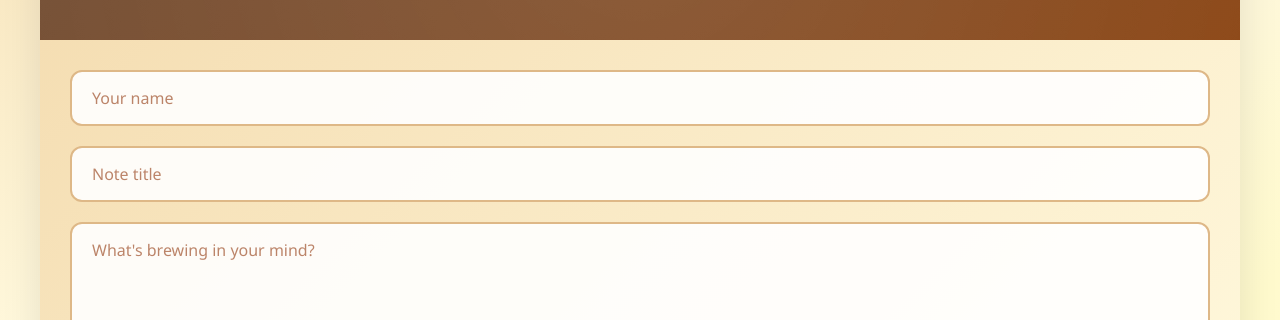
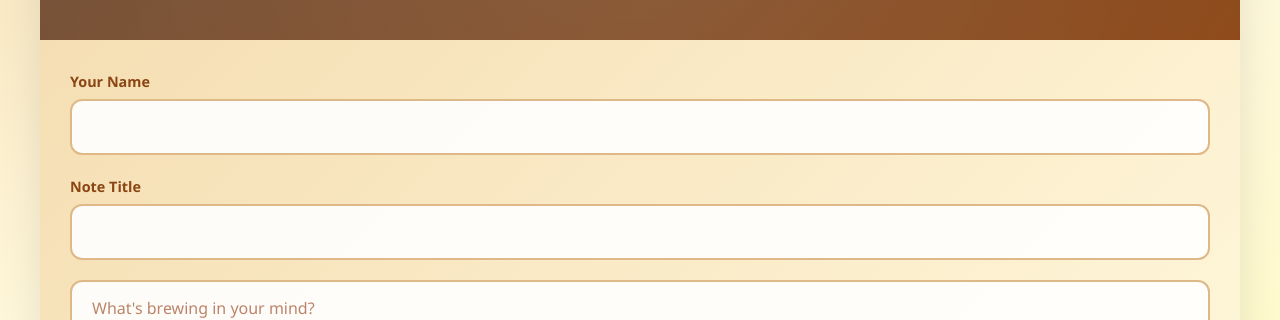
Before and after one commit to JLFuentes10110/ChowfanProjects, a React (Vite) app in the folder frontend/: page / in a window 1280 px wide. Shown: the part 249-569 px from the top of the page. Built offline with nearby package versions, Linux system fonts and the light colour scheme; no server answers.

Commit message:
input label
input label above text field

```diff
--- a/frontend/src/App.css
+++ b/frontend/src/App.css
@@ -90,6 +90,15 @@ body {
 .form-group {
   margin-bottom: 20px;
 }
+
+.input-label {
+  display: block;
+  margin-bottom: 6px;
+  font-weight: 600;
+  color: #8B4513;
+  font-size: 0.9rem;
+}
+
 
 .input-field, .textarea-field {
   width: 100%;
--- a/frontend/src/App.jsx
+++ b/frontend/src/App.jsx
@@ -44,20 +44,23 @@ function App() {
 
         <div className="form-container">
             <div className="form-group">
+              <label className="input-label" htmlFor="user_name">Your Name</label>
               <input
+                id="user_name"
                 name="user_name"
                 value={form.user_name}
                 onChange={handleChange}
-              placeholder="Your name"
                 className="input-field"
               />
             </div>
+
             <div className="form-group">
+              <label className="input-label" htmlFor="title">Note Title</label>
               <input
+                id="title"
                 name="title"
                 value={form.title}
                 onChange={handleChange}
-              placeholder="Note title"
                 className="input-field"
               />
             </div>
```
Lines whose indentation alone changed are shown as unchanged.
